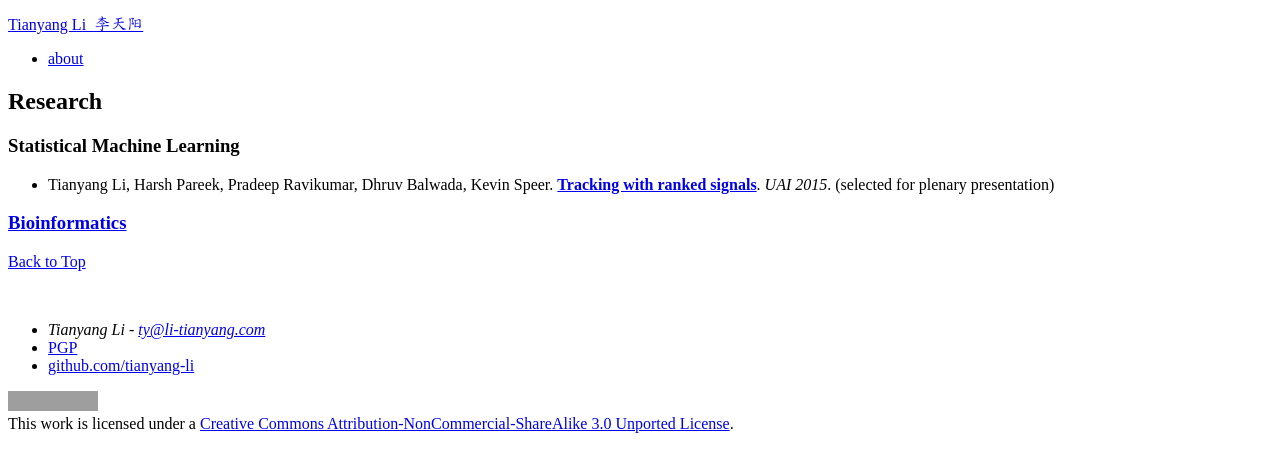
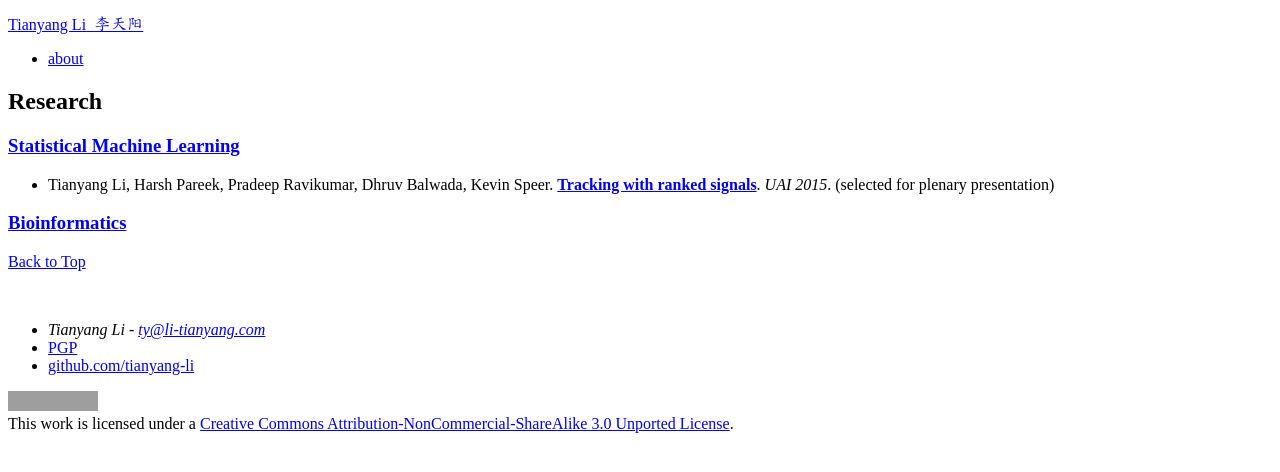
Before and after one commit to li-tianyang/li-tianyang.github.com, a Jekyll site: the page built from research/index.md, in a window 1280 px wide. Shown: the top 472 px of the page. Built offline with Jekyll 4.4.1, drawn with Linux system fonts in a browser that asks for light colours; grey boxes are pictures that could not be loaded.

Commit message:
aded a link

```diff
--- a/research/index.md
+++ b/research/index.md
@@ -7,7 +7,7 @@ description: ""
 
 # Research
 
-### Statistical Machine Learning
+### [Statistical Machine Learning](./)
 
 * Tianyang Li, Harsh Pareek, Pradeep Ravikumar, Dhruv Balwada, Kevin Speer. **[Tracking with ranked signals](http://li-tianyang.com/research/papers/uai-2015-tracking.pdf)**. *UAI 2015*. (selected for plenary presentation)
 
```
